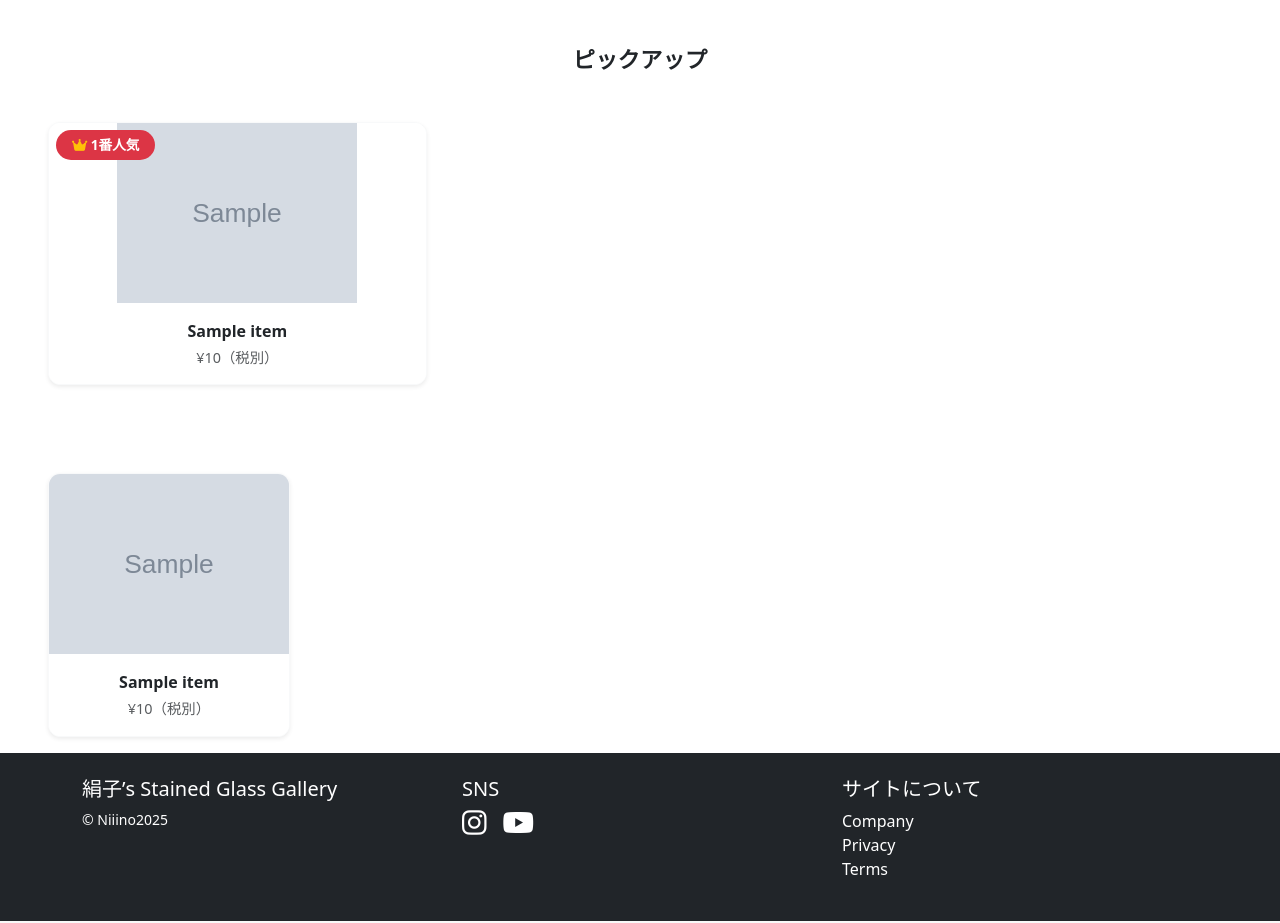
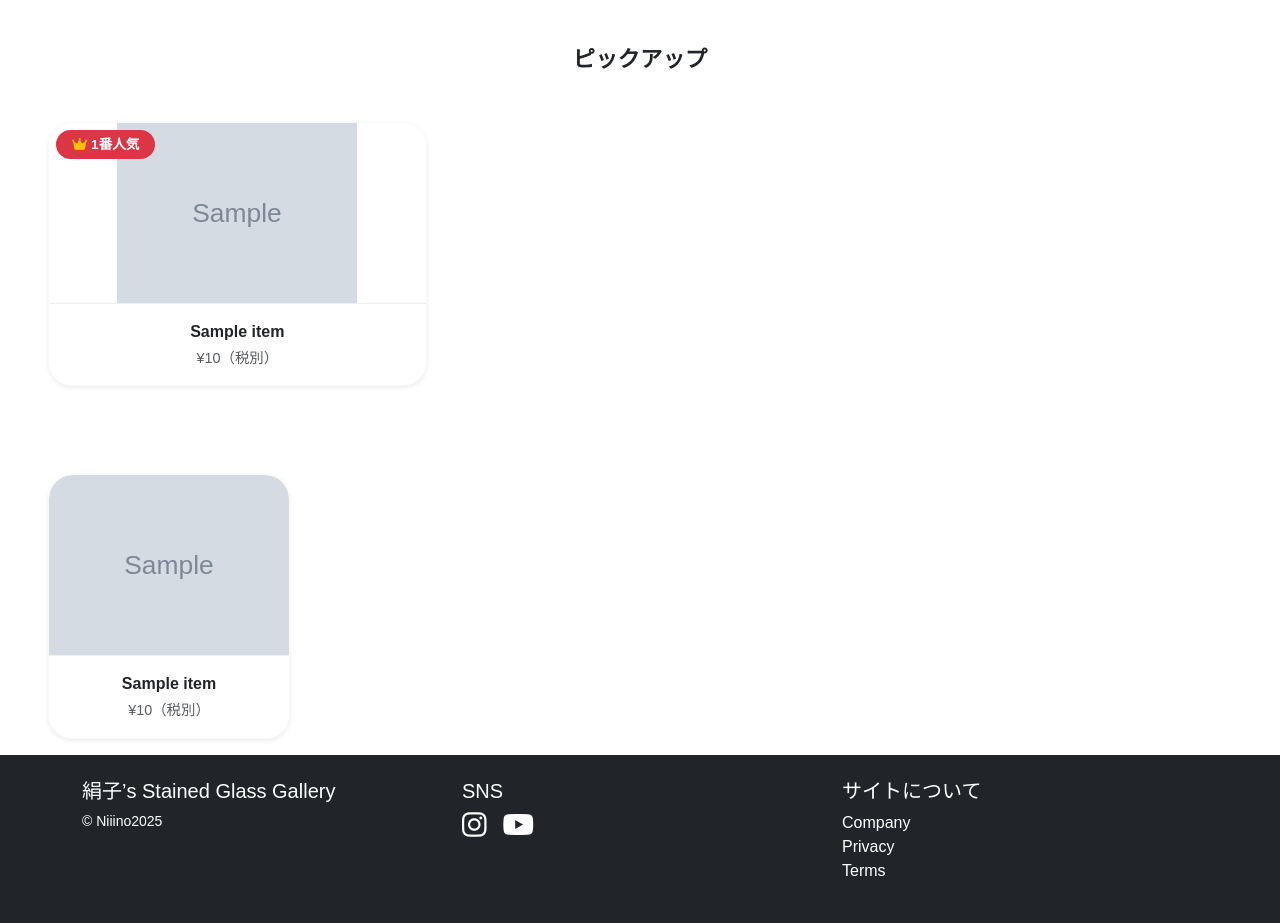
Before and after one commit to kentN1128/Kinuchan, a Django app: page / in a window 1280 px wide. Shown: the part 401-1324 px from the top of the page. Run offline with Django 5.2, Linux system fonts and the light colour scheme; tables that the repository leaves empty hold one stand-in row (values such as "Sample post"); grey boxes marked "Sample" are stand-in pictures; some libraries are stand-ins or nearby versions.

Commit message:
item box

```diff
--- a/templates/base.html
+++ b/templates/base.html
@@ -14,6 +14,11 @@
     <link rel="stylesheet" href="https://cdnjs.cloudflare.com/ajax/libs/font-awesome/6.5.0/css/all.min.css">
      <link rel="stylesheet" href="/static/css/style.css">
     <script src="https://cdn.jsdelivr.net/npm/bootstrap@5.3.0/dist/js/bootstrap.bundle.min.js"></script>
+    <style>
+    body {
+      font-family: "Noto Sans JP", sans-serif;
+    }
+  </style>
 
 </head>
 
--- a/templates/snippets/item_box.html
+++ b/templates/snippets/item_box.html
@@ -1,22 +1,23 @@
 <a href="/items/{{ object.pk }}/" class="text-decoration-none text-dark h-100 d-block">
-  <div class="card border-light shadow-sm h-100 text-center" style="border-radius: 12px; overflow: hidden;">
+  <div class="card border-light shadow-sm h-100 text-center"
+       style="border-radius: 24px; overflow: hidden; background-color: #fff;">
 
-    <!-- 画像＋SOLD OUTラッパー -->
-    <div class="position-relative bg-white">
+    <!-- 画像ラップ + SOLD OUT -->
+    <div class="position-relative bg-white" style="border-bottom: 1px solid #eee;">
       <img src="{{ object.image.url }}"
            alt="{{ object.name }}"
-           style="width: 100%; height: 180px; object-fit: contain;" />
+           style="width: 100%; height: 180px; object-fit: contain; border-top-left-radius: 24px; border-top-right-radius: 24px;" />
 
       {% if object.stock == 0 %}
       <div class="position-absolute top-0 start-0 w-100 h-100 d-flex justify-content-center align-items-center"
-           style="background-color: rgba(255, 255, 255, 0.7);">
-        <span class="sold-out-label fw-bold text-danger" style="font-size: 1.2rem;">SOLD OUT</span>
+           style="background-color: rgba(255, 255, 255, 0.75); border-radius: 24px;">
+        <span class="fw-bold text-danger" style="font-size: 1.2rem;">SOLD OUT</span>
       </div>
       {% endif %}
     </div>
 
     <!-- 商品名・価格 -->
-    <div class="card-body px-2 py-3 bg-white">
+    <div class="card-body px-3 py-3 bg-white" style="border-bottom-left-radius: 24px; border-bottom-right-radius: 24px;">
       <p class="fw-bold mb-1" style="font-size: 1rem;">{{ object.name }}</p>
       <p class="text-muted mb-0" style="font-size: 0.9rem;">¥{{ object.price }}（税別）</p>
     </div>
```
Also changed, not shown: templates/snippets/item_add_box.html (+4 -3 lines).
